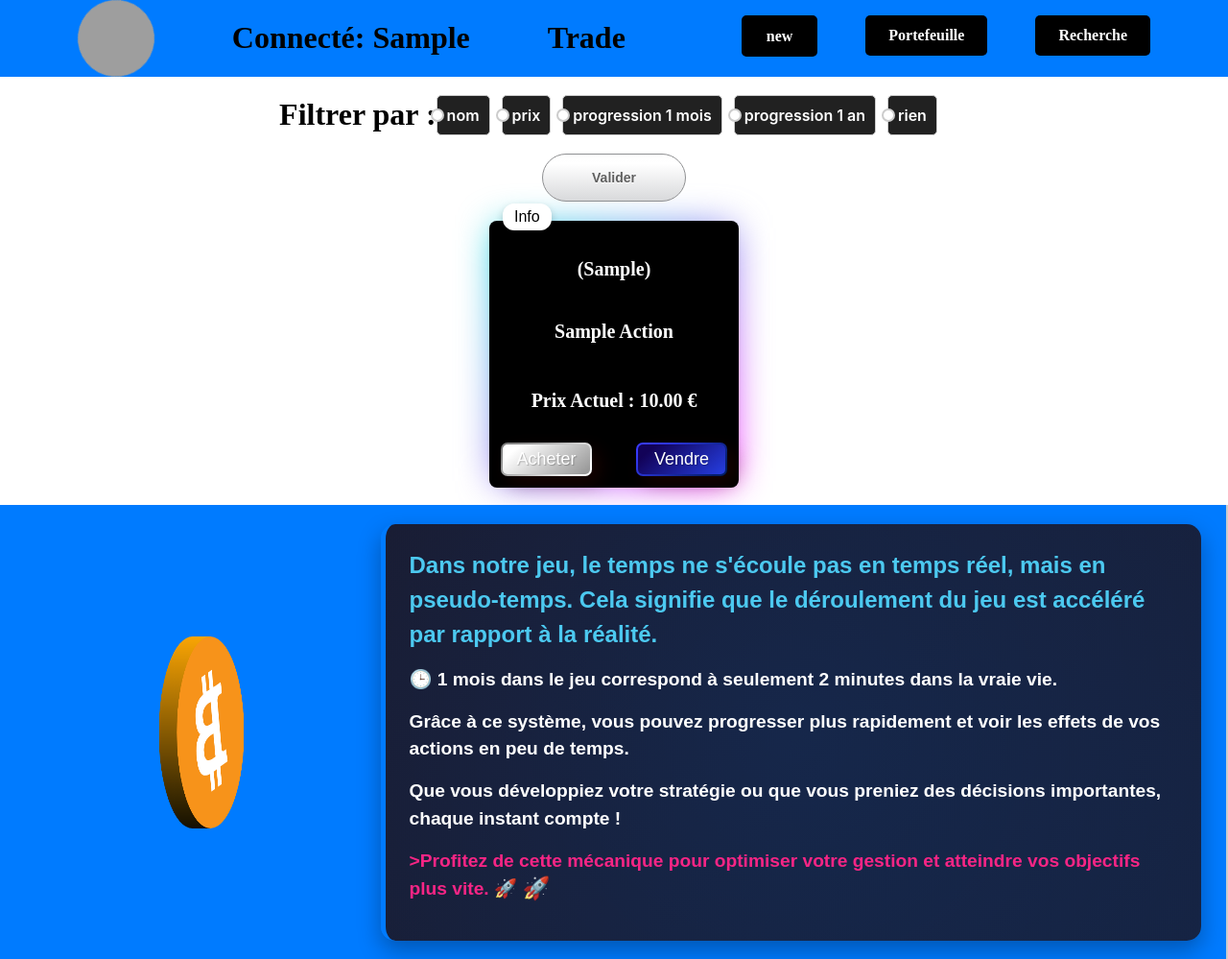
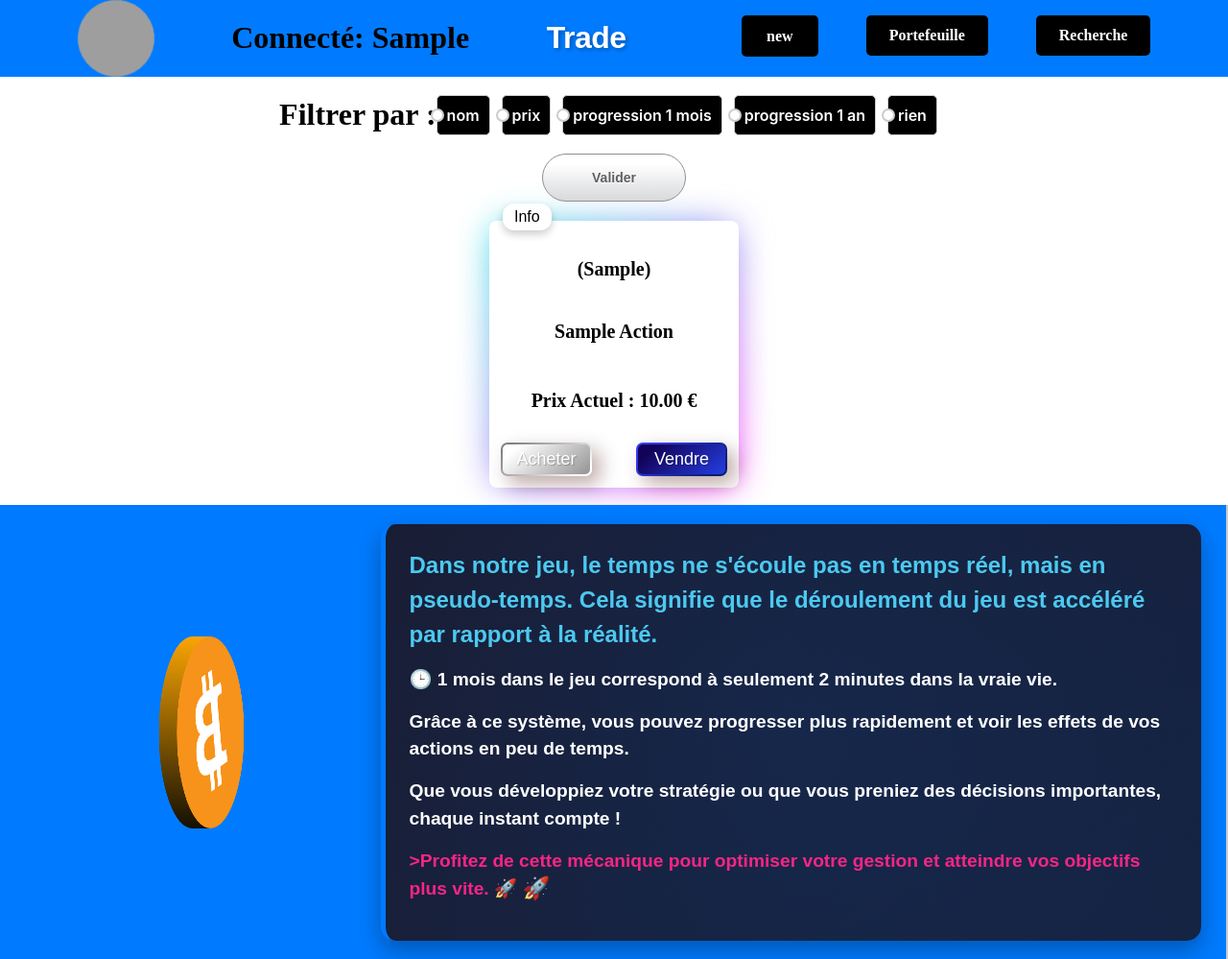
Before and after one commit to Aymeric-dgx/projet_info_2, a PHP site: page /acueil.php in a window 1280 px wide. Shown: the top 999 px of the page at 96% size. Run offline with PHP 8.4, Linux system fonts and the light colour scheme; the visitor is signed in with stand-in values (Sample User, id 1); tables that the repository leaves empty hold one stand-in row (values such as "Sample post"); grey boxes are pictures that could not be loaded.

Commit message:
Update style.css

```diff
--- a/style.css
+++ b/style.css
@@ -408,7 +408,7 @@ ul li a {
     max-width: 253px; /* Empêche les cartes d'être trop larges */
     width: 190px;
     height: 254px;
-    background-color: #000;
+    background-color: white;
     display: flex;
     flex-direction: column;
     flex-wrap: nowrap;
@@ -447,9 +447,11 @@ ul li a {
   .heading {
     align-items: center;
     text-align: center; /* Centre le texte */
-    font-size: 20px;
     text-transform: capitalize;
     font-weight: 700;
+    font-size: 20px;
+    font-weight: 700;
+    color: black;
   }
 
   .card:hover::after {
@@ -458,12 +460,6 @@ ul li a {
 
   .card:hover::before {
     transform: rotate(-90deg) scaleX(1.34) scaleY(0.77);
-  }
-  .heading {
-    font-size: 20px;
-    text-transform: capitalize;
-    font-weight: 700;
-    color: white;
   }
   .flex_action{
     display: flex;
@@ -565,7 +561,7 @@ ul li a {
     align-items: center;
     padding: 10px;
     border: 1px solid #ccc;
-    background-color: #212121;
+    background-color: black;
     border-radius: 5px;
     margin-right: 12px;
     cursor: pointer;
@@ -866,3 +862,14 @@ ul li a {
     background: #ff3333;
     border-bottom: 4px solid #cc0000;
 }
+.logo{
+    align-items: center;
+    text-align: center;
+    color: white; /* Texte du h1 en blanc pour contraster avec le fond bleu */
+    font-family: 'Montserrat', sans-serif; /* Police moderne (à charger ou utiliser une alternative) */
+    font-weight: 700;
+    position: relative;
+    display: inline-block;
+    letter-spacing: -0.5px;
+    text-shadow: 2px 2px 4px rgba(0, 0, 0, 0.3);
+}
```
